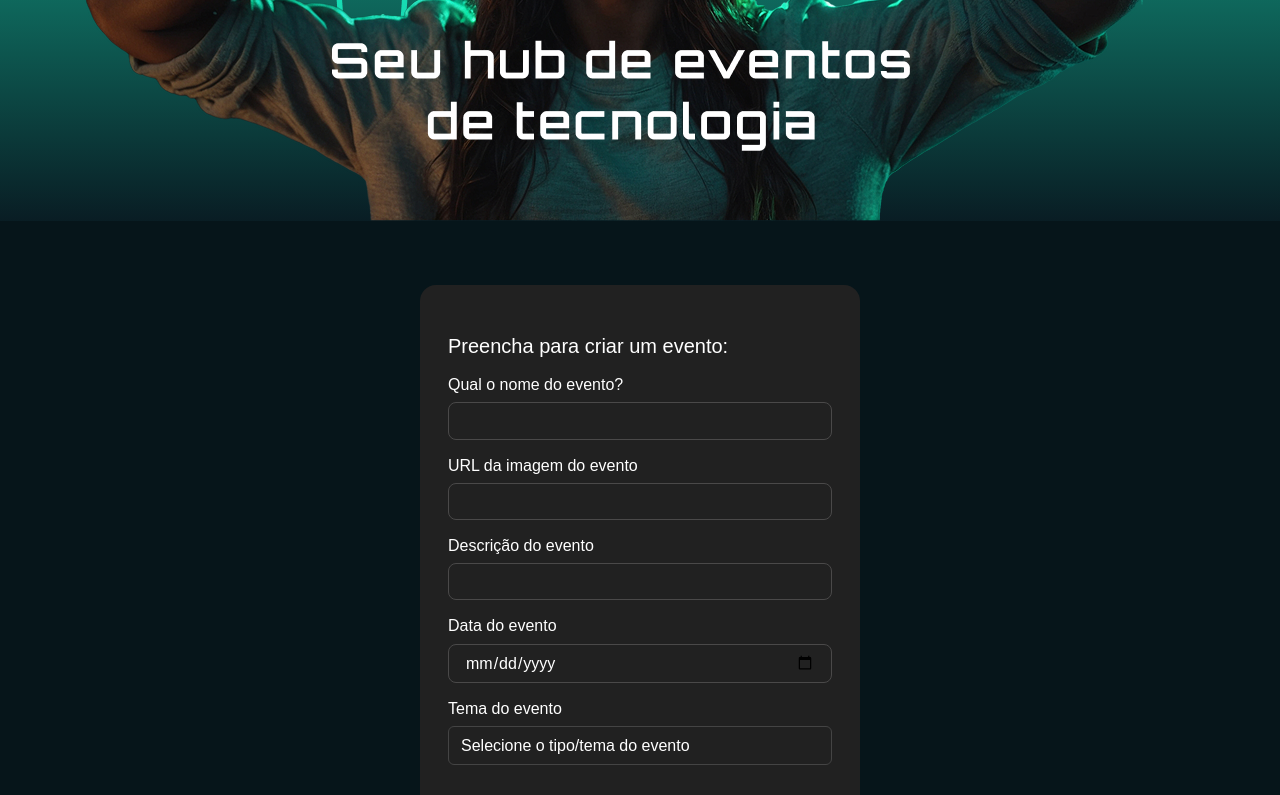
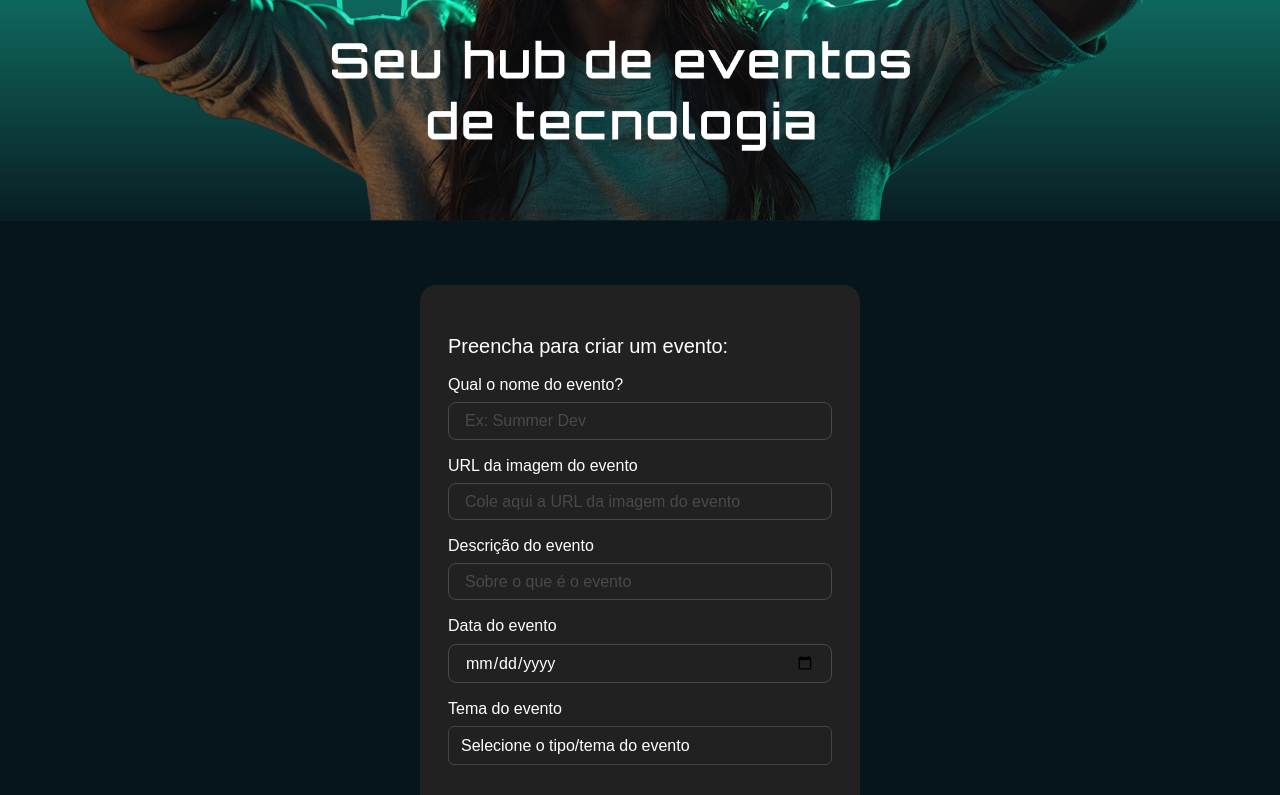
Before and after one commit to MartnsDev/tecnoboard-react, a React (Vite) app: page / in a window 1280 px wide. Shown: the part 462-1257 px from the top of the page. Built offline with nearby package versions, Linux system fonts and the light colour scheme.

Commit message:
Update index.jsx

```diff
--- a/src/componentes/FormularioDeEvento/index.jsx
+++ b/src/componentes/FormularioDeEvento/index.jsx
@@ -9,33 +9,36 @@ import { ListaSuspensa } from "../ListaSuspensa";
 
 export function FormularioDeEvento({ adicionarEvento = () => {} }) {
   const [valorSelecionado, setValorSelecionado] = useState("");
-  const [mensagem, setMensagem] = useState(""); // estado para feedback
+  const [outroValor, setOutroValor] = useState("");
+  const [mensagem, setMensagem] = useState("");
 
   function aoFormSubmetido(event) {
     event.preventDefault();
 
-    const formData = event.target;
+    const formData = new FormData(event.target);
+
+    // Escolha o tema correto (Outro tema ou selecionado)
+    const temaEscolhido =
+      valorSelecionado === "outro" ? outroValor : valorSelecionado;
+
+    if (!temaEscolhido) {
+      alert("Selecione um tema válido!");
+      return;
+    }
+
     const novoEvento = {
-      id: Date.now(),
-      titulo: formData.nomeEvento.value,
-      capa: formData.imagemEvento.value,
-      descricao: formData.descricaoEvento.value,
-      data: formData.dataEvento.value,
-      tema: valorSelecionado,
+      capa: formData.get("imagemEvento"),
+      tema: temaEscolhido,
+      data: formData.get("dataEvento"),
+      titulo: formData.get("nomeEvento"),
+      descricao: formData.get("descricaoEvento"),
     };
 
-    try {
-      adicionarEvento(novoEvento);
-      setMensagem("Evento criado com sucesso! ✅");
-      formData.reset();
-      setValorSelecionado("");
-    } catch (erro) {
-      console.error("Erro ao criar evento:", erro);
-      setMensagem("Erro ao criar evento. ❌");
-    }
-
-    // Limpa a mensagem após 3 segundos
-    setTimeout(() => setMensagem(""), 3000);
+    adicionarEvento(novoEvento);
+    setMensagem("Evento criado com sucesso!");
+    event.target.reset();
+    setValorSelecionado("");
+    setOutroValor("");
   }
 
   return (
@@ -45,12 +48,24 @@ export function FormularioDeEvento({ adicionarEvento = () => {} }) {
       <div className="campos">
         <CampoDeFormulario>
           <Label htmlFor="nomeEvento">Qual o nome do evento?</Label>
-          <CampoDeEntrada type="text" id="nomeEvento" name="nomeEvento" />
+          <CampoDeEntrada
+            type="text"
+            id="nomeEvento"
+            name="nomeEvento"
+            placeholder="Ex: Summer Dev"
+            required
+          />
         </CampoDeFormulario>
 
         <CampoDeFormulario>
           <Label htmlFor="imagemEvento">URL da imagem do evento</Label>
-          <CampoDeEntrada type="text" id="imagemEvento" name="imagemEvento" />
+          <CampoDeEntrada
+            type="text"
+            id="imagemEvento"
+            name="imagemEvento"
+            placeholder="Cole aqui a URL da imagem do evento"
+            required
+          />
         </CampoDeFormulario>
 
         <CampoDeFormulario>
@@ -59,12 +74,19 @@ export function FormularioDeEvento({ adicionarEvento = () => {} }) {
             type="text"
             id="descricaoEvento"
             name="descricaoEvento"
+            placeholder="Sobre o que é o evento"
+            required
           />
         </CampoDeFormulario>
 
         <CampoDeFormulario>
           <Label htmlFor="dataEvento">Data do evento</Label>
-          <CampoDeEntrada type="date" id="dataEvento" name="dataEvento" />
+          <CampoDeEntrada
+            type="date"
+            id="dataEvento"
+            name="dataEvento"
+            required
+          />
         </CampoDeFormulario>
 
         <CampoDeFormulario>
@@ -72,6 +94,8 @@ export function FormularioDeEvento({ adicionarEvento = () => {} }) {
           <ListaSuspensa
             valorSelecionado={valorSelecionado}
             setValorSelecionado={setValorSelecionado}
+            outroValor={outroValor}
+            setOutroValor={setOutroValor}
           />
         </CampoDeFormulario>
       </div>
```
